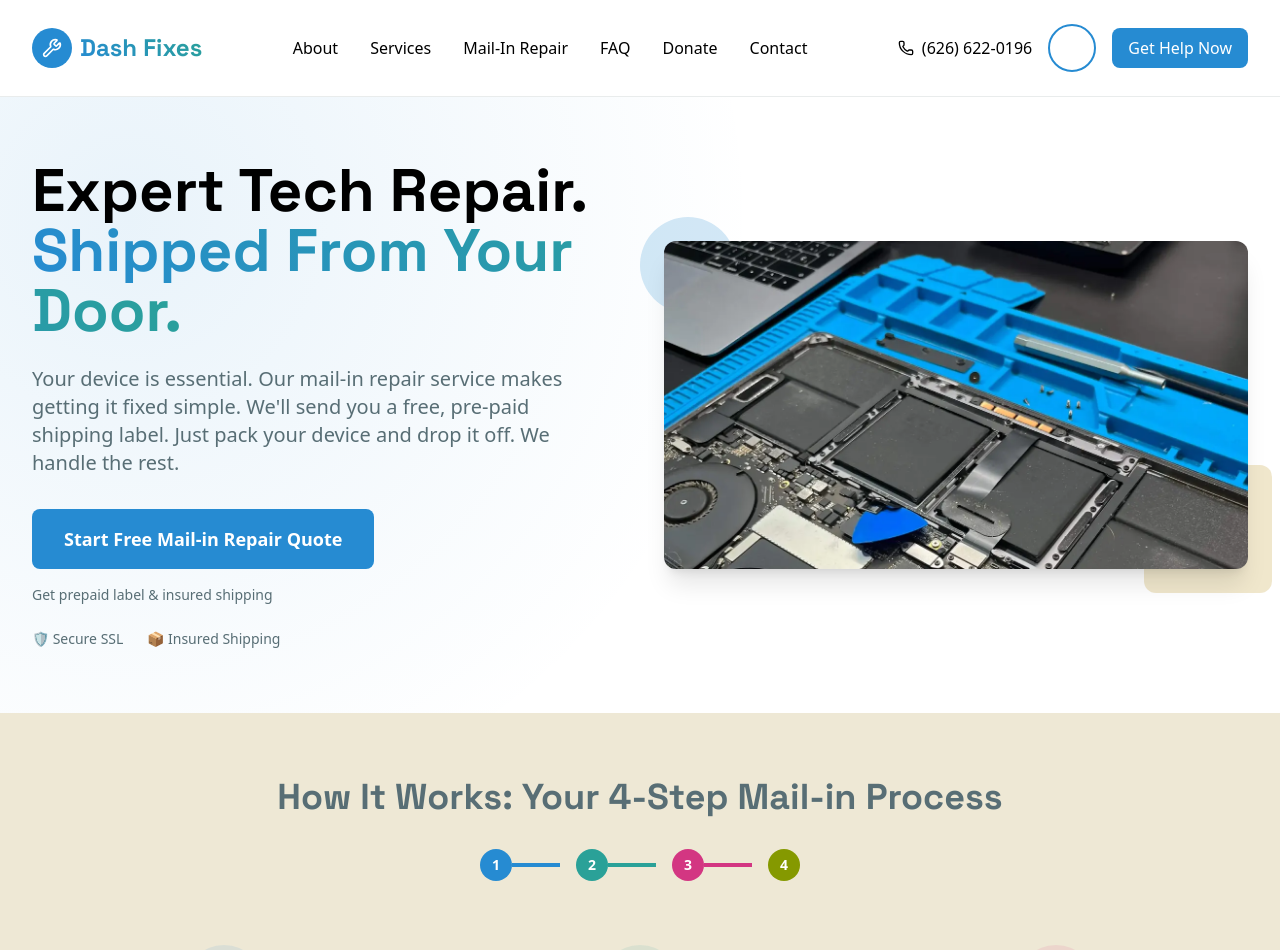
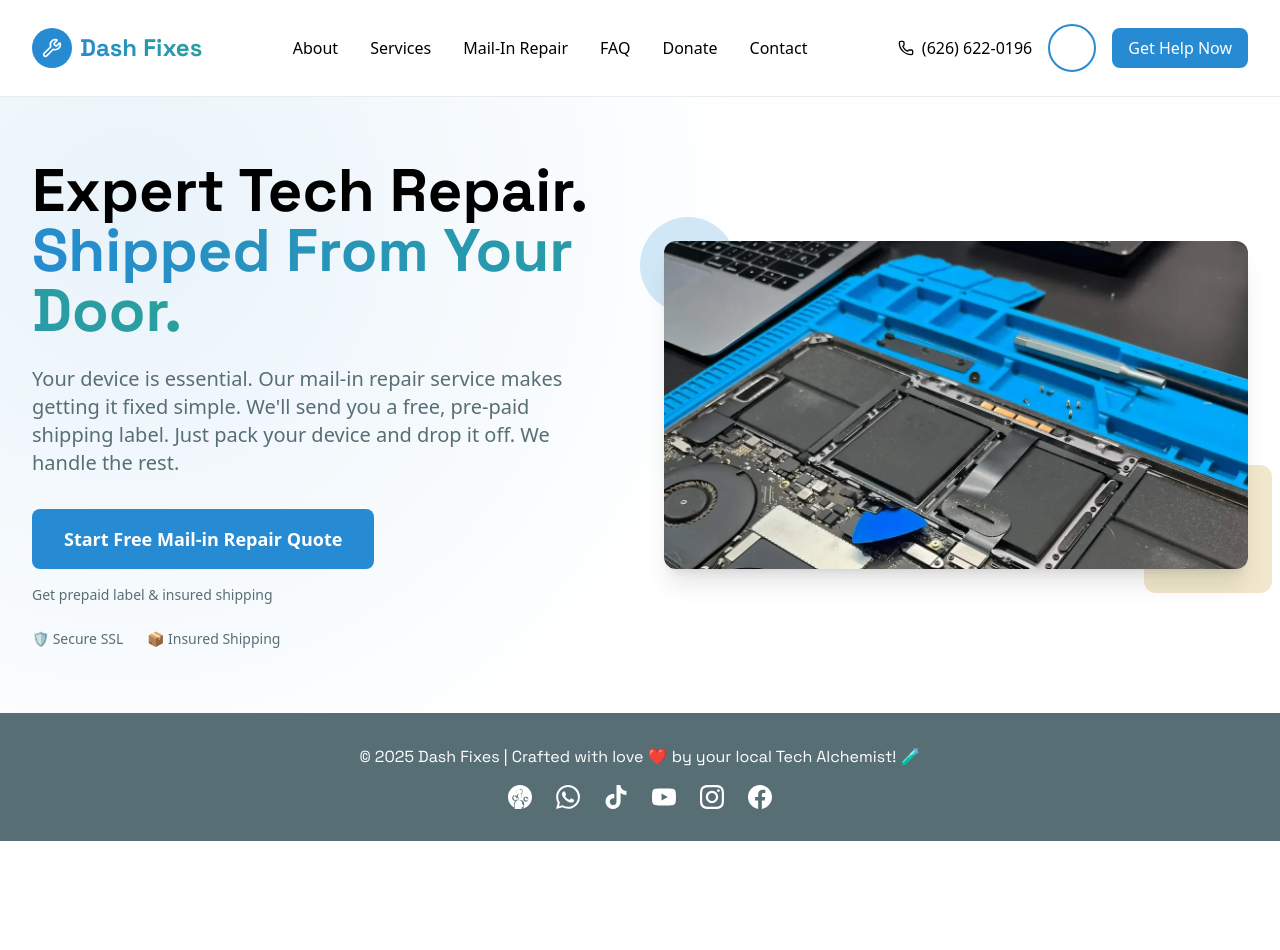
Before and after one commit to debugonezero/dash-fixes-v2, a Next.js app: page / in a window 1280 px wide. Shown: the top 950 px of the page. After the commit the page ends 841 px from the top, so only its background shows below. Built offline with nearby package versions, Linux system fonts and the light colour scheme.

Commit message:
Test with only Hero component to isolate Internal Server Error

```diff
--- a/src/app/page.tsx
+++ b/src/app/page.tsx
@@ -11,13 +11,13 @@ export default function Home() {
   return (
     <>
       <Hero />
-      <Process />
+      {/* <Process />
       <Services />
       <Testimonials />
       <Pricing />
       <Disclaimer />
       <Quality />
-      <FAQ />
+      <FAQ /> */}
     </>
   );
 }
```
